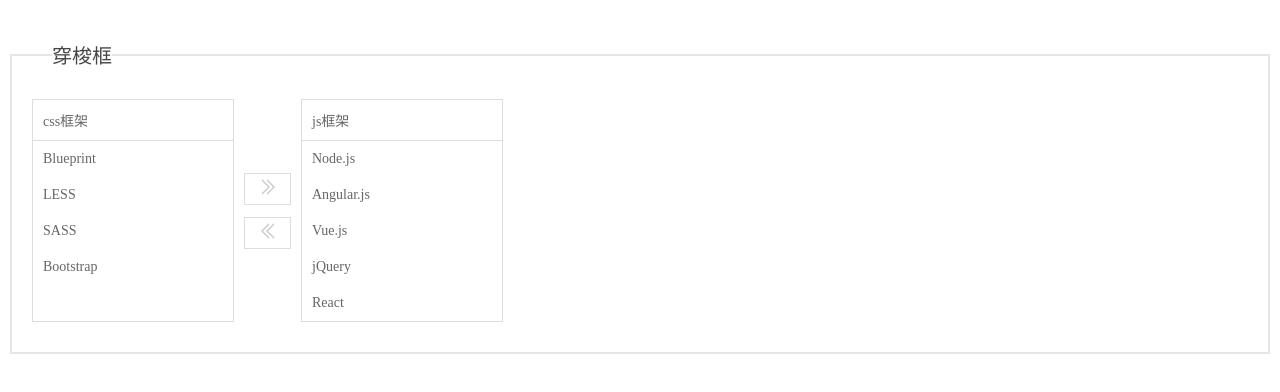
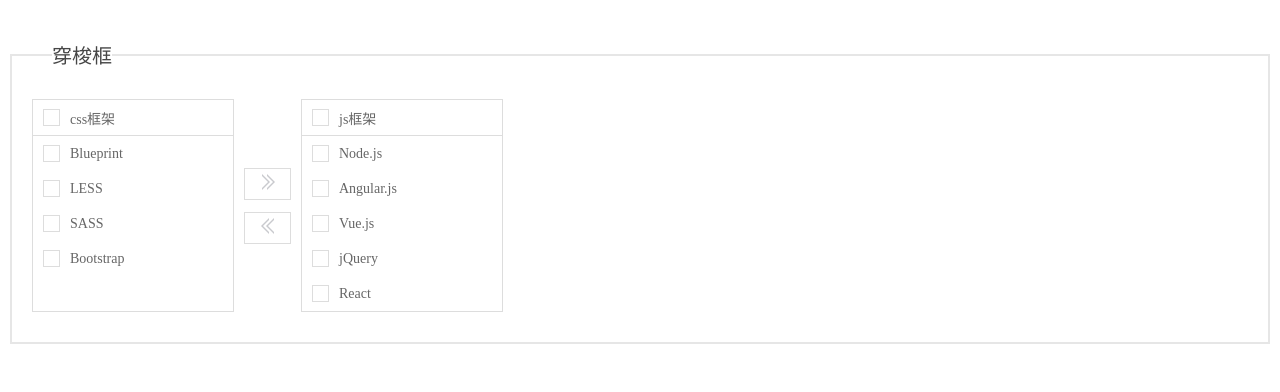
Before and after one commit to czm1290433700/my_vue_cli, a Vue app: page /pcPage/shuttleBox in a window 1280 px wide. Shown: the top 392 px of the page. Built offline with nearby package versions, Linux system fonts and the light colour scheme.

Commit message:
modify shuttleBoxcomponent

```diff
--- a/src/components/shuttleBox.vue
+++ b/src/components/shuttleBox.vue
@@ -2,22 +2,46 @@
     <div id="shuttleBox">
         <div class="list">
             <ul>
-                <li class="title">{{shuttleBox.listTitle1}}</li>
-                <li v-for="item in shuttleBox.list1" :key="item.id">{{item}}</li>
+                <li class="title">
+                    <div class="initBox" ref="initBox" v-show="!isSelect1" @click="toggleMode(1, -1)"></div>
+                    <div class="selectedBox" ref="selectedBox" v-show="isSelect1" @click="toggleMode(1, -1)">
+                        <div class="hook" ref="hook"></div>
+                    </div>
+                    {{shuttleBox.listTitle1}}
+                </li>
+                <li v-for="(item,index) in shuttleBox.list1" :key="index">
+                    <div class="initBox" ref="initBox" v-show="!isSelectedList1[index]" @click="toggleMode(1, index)"></div>
+                    <div class="selectedBox" ref="selectedBox" v-show="isSelectedList1[index]" @click="toggleMode(1, index)">
+                        <div class="hook" ref="hook"></div>
+                    </div>
+                    {{item}}
+                </li>
             </ul>
         </div>
         <div class="move">
             <div class="move-right">
-                <rightDoubleArrow v-bind:color="color"></rightDoubleArrow>
+                <rightDoubleArrow v-bind:color="arrowColor"></rightDoubleArrow>
             </div>
             <div class="move-left">
-                <leftDoubleArrow v-bind:color="color"></leftDoubleArrow>
+                <leftDoubleArrow v-bind:color="arrowColor"></leftDoubleArrow>
             </div>
         </div>
         <div class="list">
             <ul>
-                <li class="title">{{shuttleBox.listTitle2}}</li>
-                <li v-for="item in shuttleBox.list2" :key="item.id">{{item}}</li>
+                <li class="title">
+                    <div class="initBox" ref="initBox" v-show="!isSelect2" @click="toggleMode(2, -1)"></div>
+                    <div class="selectedBox" ref="selectedBox" v-show="isSelect2" @click="toggleMode(2, -1)">
+                        <div class="hook" ref="hook"></div>
+                    </div>
+                    {{shuttleBox.listTitle2}}
+                </li>
+                <li v-for="(item,index) in shuttleBox.list2" :key="index">
+                    <div class="initBox" ref="initBox" v-show="!isSelectedList2[index]" @click="toggleMode(2, index)"></div>
+                    <div class="selectedBox" ref="selectedBox" v-show="isSelectedList2[index]" @click="toggleMode(2, index)">
+                        <div class="hook" ref="hook"></div>
+                    </div>
+                    {{item}}
+                </li>
             </ul>
         </div>
     </div>
@@ -26,19 +50,99 @@
 <script>
 import rightDoubleArrow from '@/components/rightDoubleArrow'
 import leftDoubleArrow from '@/components/leftDoubleArrow'
+import selectBox from '@/components/selectBox'
 export default {
     name: 'shuttleBox',
     props: ['shuttleBox'],
     data() {
         return {
-            color: {
+            arrowColor: {
                 arrowColor: '#C9CACE',
                 backgroundColor: '#fff'
+            },
+            isSelect1: false,
+            isSelect2: false,
+            isSelectedList1: [],
+            isSelectedList2: [],
+            isChanged1: false,
+            isChanged2: false
+        }
+    },
+    watch: {
+        /** 因为vue中的数组机制动态绑定的机制基于数组地址是否改变，所以这里使用监听事件监听 */
+        isChanged1: function(){
+            var arr = new Array();
+            for(let i = 0; i < this.isSelectedList1.length; i++){
+                arr.push(this.isSelectedList1[i]);
+            }
+            this.isSelectedList1 = arr;
+            this.isChanged1 = false;
+        },
+        isChanged2: function(){
+            var arr = new Array();
+            for(let i = 0; i < this.isSelectedList2.length; i++){
+                arr.push(this.isSelectedList2[i]);
+            }
+            this.isSelectedList2 = arr;
+            this.isChanged2 = false;
+        }
+    },
+    mounted: function(){
+        for(let i = 0; i < this.$props.shuttleBox.list1.length; i++){
+            this.isSelectedList1.push(false);
+        }
+        for(let i = 0; i < this.$props.shuttleBox.list2.length; i++){
+            this.isSelectedList2.push(false);
+        }
+    },
+    methods: {
+        /**
+         * 全选事件
+         */
+        selectAll: function(index){
+            if(index == 1){
+                for(let i = 0; i < this.isSelectedList1.length; i++){
+                    this.isSelectedList1[i] = this.isSelect1;
+                }
+                this.isChanged1 = true;
+            }else{
+                for(let i = 0; i < this.isSelectedList2.length; i++){
+                    this.isSelectedList2[i] = this.isSelect2;
+                }
+                this.isChanged2 = true;
+            }
+        },
+        /**
+         * 切换状态
+         */
+        toggleMode: function(index1, index2){
+            if(index1 == 1){
+                if(index2 == -1){
+                    this.isSelect1 = !this.isSelect1;
+                    this.selectAll(1);
+                }else{
+                    this.isSelectedList1[index2] = !this.isSelectedList1[index2];
+                    if(!this.isSelectedList1[index2] && this.isSelect1){
+                        this.isSelect1 = false;
+                    }
+                    this.isChanged1 = true;
+                }
+            }else{
+                if(index2 == -1){
+                    this.isSelect2 = !this.isSelect2;
+                    this.selectAll(2);
+                }else{
+                    this.isSelectedList2[index2] = !this.isSelectedList2[index2];
+                    if(!this.isSelectedList2[index2] && this.isSelect2){
+                        this.isSelect2 = false;
+                    }
+                    this.isChanged2 = true;
+                }
             }
         }
     },
     components: {
-        rightDoubleArrow, leftDoubleArrow
+        rightDoubleArrow, leftDoubleArrow, selectBox
     }
 }
 </script>
--- a/src/style/pcComponents/shuttleBox.css
+++ b/src/style/pcComponents/shuttleBox.css
@@ -10,12 +10,17 @@
     width: 200px;
 }
 
+#shuttleBox .list li{
+    display: -webkit-box;
+    display: -ms-flexbox;
+    display: flex;
+    align-items: center;
+    height: 35px;
+    padding-left: 10px;
+}
+
 #shuttleBox .title{
     border-bottom: 1px solid #ddd;
-}
-
-#shuttleBox li{
-    padding: 10px 10px;
 }
 
 #shuttleBox .move{
@@ -33,3 +38,36 @@
 #shuttleBox .move-right{
     margin-bottom: 12px;
 }
+
+#shuttleBox .initBox{
+    width: 15px;
+    height: 15px;
+    border: 1px solid #ddd;
+    cursor: pointer;
+    margin-right: 10px;
+}
+
+#shuttleBox .initBox:hover{
+    border: 1px solid #5FB878;
+}
+
+#shuttleBox .selectedBox{
+    width: 15px;
+    height: 15px;
+    border: 1px solid #5FB878;
+    background-color: #5FB878;
+    cursor: pointer;
+    position: relative;
+    margin-right: 10px;
+}
+
+#shuttleBox .selectedBox div:nth-of-type(1){
+    width: 5px;
+    height: 10px;
+    border-right: 2px solid #fff;
+    border-bottom: 2px solid #fff;
+    -webkit-transform: rotate(40deg);
+    transform: rotate(40deg);
+    position: absolute;
+    left: 4px;
+}
```
